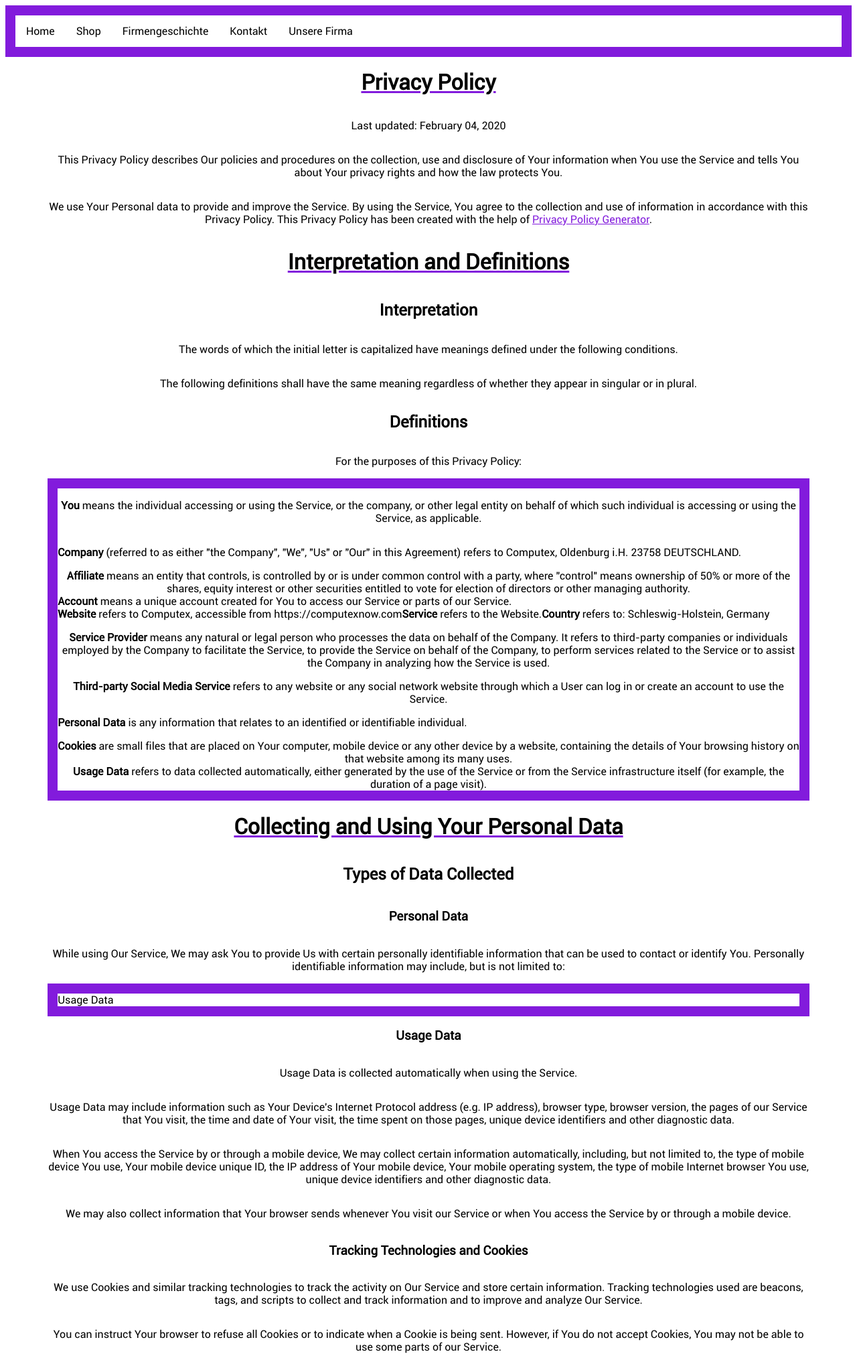
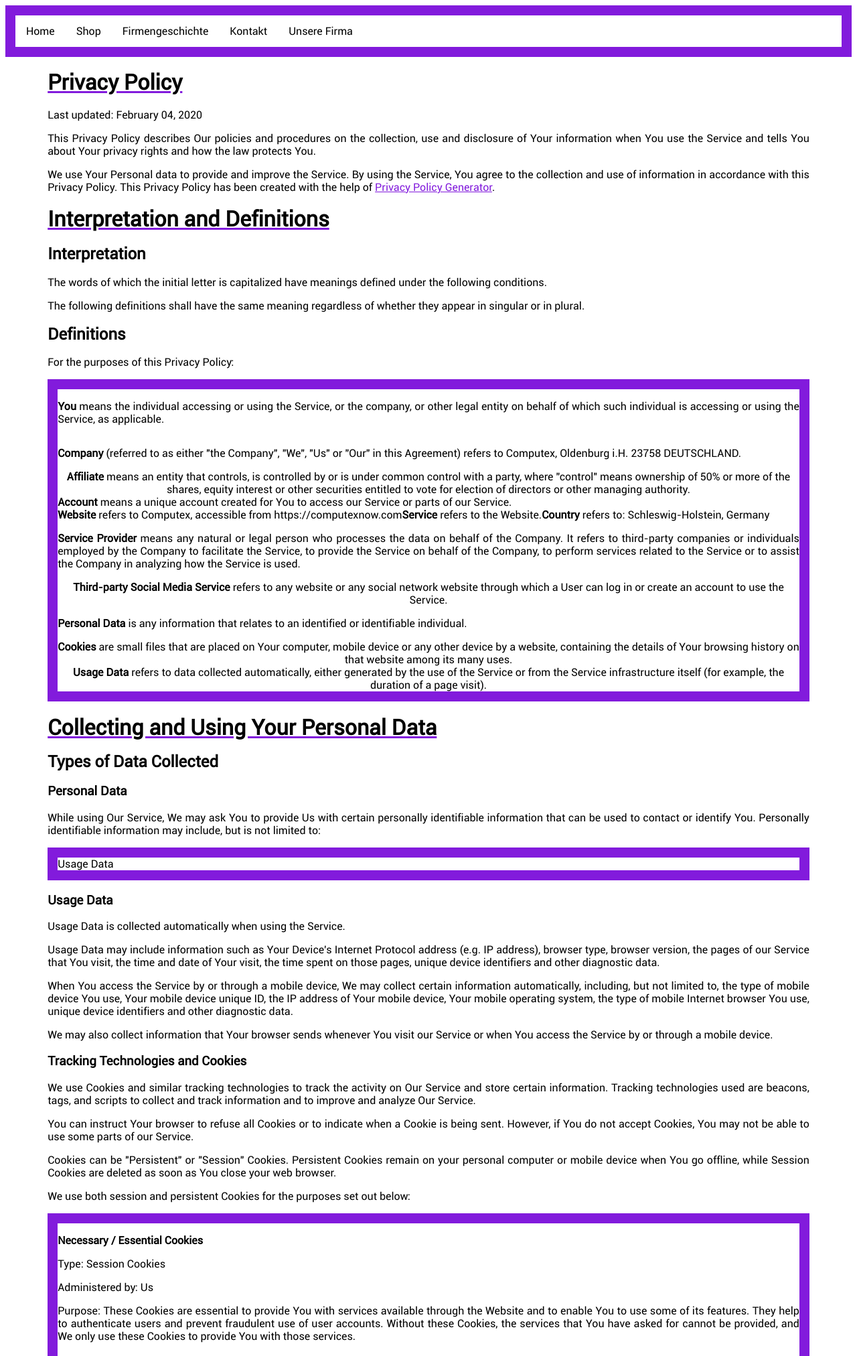
Before and after one commit to Nickwasused/Computex, a PHP site: page /data.html in a window 1280 px wide. Shown: the top 2024 px of the page at 67% size. Run offline with PHP 8.4, Linux system fonts and the light colour scheme; some libraries are stand-ins or nearby versions.

Commit message:
--style update

```diff
--- a/basic.css
+++ b/basic.css
@@ -59,6 +59,7 @@ ul {
 }
 
 ul#normal {
+	border-radius: 25px;
 	display         : block;
 	list-style-type : disc;
 	margin-top      : 1 em;
@@ -129,6 +130,10 @@ h2 {
 	line-height : 26px;
 }
 
+.C .text p,
+.C .text h1,
+.C .text h2,
+.C .text h3,
 .C p#n {
 	text-align : justify;
 }
--- a/data.html
+++ b/data.html
@@ -48,6 +48,7 @@
 		</div>
 		<div class="B"></div>
 		<div class="C">
+			<div class="text">
 			<h1>Privacy Policy</h1>
 
 			<p>Last updated: February 04, 2020</p>
@@ -200,8 +201,9 @@
 			<h1>Contact Us</h1>
 			<p>If you have any questions about this Privacy Policy, You can contact us:</p>
 			<ul>
-        <li>By email: computex.kontakt@gmail.com</li>
+        <li><p>By email: computex.kontakt@gmail.com</p></li>
         </ul>
+		</div>
 		</div>
 		<div class="D"></div>
 		<div class="E"><div id=center class="border"><a href="impressum.html" target="_blank" rel="noopener noreferrer">Impressum</a>   <a href="data.html" target="_blank" rel="noopener noreferrer">Privacy Policy</a>   <a href="terms.html" target="_blank" rel="noopener noreferrer">Terms of Service</a></div></div>
--- a/geschichte.html
+++ b/geschichte.html
@@ -48,6 +48,7 @@
 		</div>
 		<div class="B"></div>
 		<div class="C">
+			<div class="text">
 			<h1>Firmengeschichte:</h1>
 			<p>Im Jahr 2000 hatten D&#46;U&#46; und D&#46;S die Idee&#44; eine Computer Firma zu gr&uuml;nden&#46;
 			Allerdings geriet die Idee erstmal in Vergessenheit&#44; bis im Jahre 2004 ein Startkapital von 10000 Euro&#44; von den Eltern der beiden&#44; bereitgestellt wurde&#46;
@@ -86,6 +87,7 @@
 			<p>
 			Anfang 2020 wuchs die Firma auf <span class="underlined">18 Mitarbeiter</span> heran&#46; Seitdem arbeiten 6 Mitarbeiter im B&uuml;ro und 12 in der Fertigung&#46;
 			</p>
+			</div>
 		</div>
 		<div class="D"></div>
 		<div class="E"><div id=center class="border"><a href="impressum.html" target="_blank" rel="noopener noreferrer">Impressum</a>   <a href="data.html" target="_blank" rel="noopener noreferrer">Privacy Policy</a>   <a href="terms.html" target="_blank" rel="noopener noreferrer">Terms of Service</a></div></div>
--- a/terms.html
+++ b/terms.html
@@ -48,6 +48,7 @@
 		</div>
 		<div class="B"></div>
 		<div class="C">
+			<div class="text">
 			<h1>Terms and Conditions</h1>
 
 			<p>Last updated: February 04, 2020</p>
@@ -137,8 +138,9 @@
 			<p>If you have any questions about these Terms and Conditions, You can contact us:</p>
 
 			<ul>
-        <li>By email: computex.kontakt@gmail.com</li>
+        <li><p>By email: computex.kontakt@gmail.com</p></li>
         </ul>
+		</div>
 		</div>
 		<div class="D"></div>
 		<div class="E"><div id=center class="border"><a href="impressum.html" target="_blank" rel="noopener noreferrer">Impressum</a>   <a href="data.html" target="_blank" rel="noopener noreferrer">Privacy Policy</a>   <a href="terms.html" target="_blank" rel="noopener noreferrer">Terms of Service</a></div></div>
```
